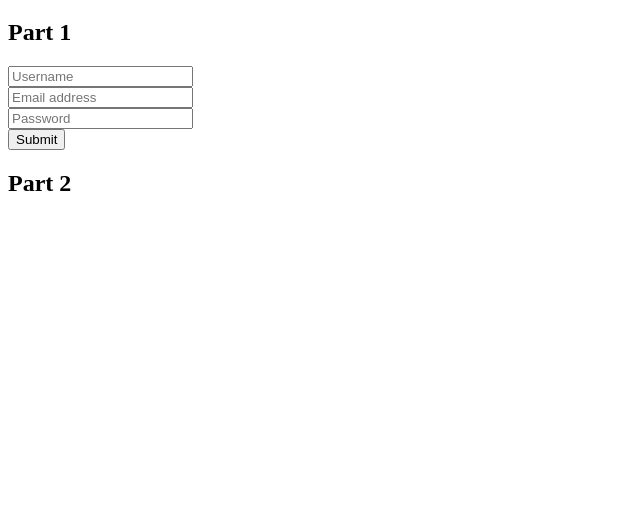
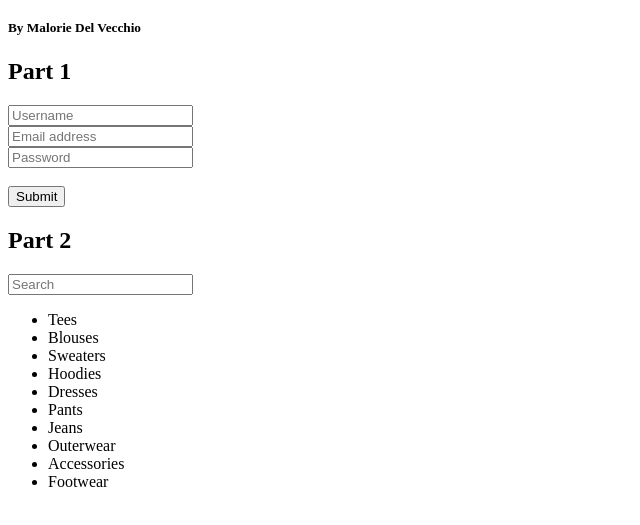
Before and after one commit to maloriedelvecchio/intdevwork, a plain HTML site: page index.html in a window 1280 px wide. Shown: the part 61-586 px from the top of the page, without its empty margins (0-640 px from the left). Drawn offline with Linux system fonts and the light colour scheme.

Commit message:
part 2 done correctly

```diff
--- a/index.html
+++ b/index.html
@@ -4,28 +4,32 @@
     <meta charset="UTF-8">
     <meta http-equiv="X-UA-Compatible" content="IE=edge">
     <meta name="viewport" content="width=device-width, initial-scale=1.0">
-
-    <link rel="stylesheet" href="style.css"></style>
     <title>Lab Numero Tres by Malorie Del Vecchio</title>
 </head>
 <body>
     <h1>Lab Numero Tres</h1>
+    <h5>By Malorie Del Vecchio</h4>
 
     <!--- Part 1 -->
 
+    <div id="container">
         <h2>Part 1</h2>
         <form onsubmit="validateForm()">
             <input type="text" id="username" placeholder="Username"><br>
             <input type="email" id="email" placeholder="Email address"><br>
-        <input type="password" id="password" placeholder="Password"><br>
+            <input type="password" id="password" placeholder="Password"><br><br>
             <input type="submit">
         </form>
+    </div>
 
     <!--- Part 2 -->
 
+    <div id="container">
         <h2>Part 2</h2>
+        <input type="text" placeholder="Search" id="searchInput"><br>
+        <ul id="productList"></ul>
+    </div>
 
     <script src="script.js"></script>
-
 </body>
 </html>
--- a/script.js
+++ b/script.js
@@ -1,3 +1,5 @@
+// PART 1
+
 function validateForm(){
     const username = document.getElementById("username").value;
     const email = document.getElementById("email").value;
@@ -30,3 +32,50 @@ function validateForm(){
     console.log("Form submitted successfully");
     window.alert("BRAVO!!! You can fill out a form properly");
 }
+
+// PART 2
+
+const products = [
+    'Tees',
+    'Blouses',
+    'Sweaters',
+    'Hoodies',
+    'Dresses',
+    'Pants',
+    'Jeans',
+    'Outerwear',
+    'Accessories',
+    'Footwear'
+];
+
+// display
+
+const productList = document.getElementById('productList');
+
+function displayProducts(productList, products) {
+    productList.innerHTML = '';
+
+    for (let i = 0; i < products.length; i++) {
+        const li = document.createElement('li');
+        li.textContent = products[i];
+        productList.appendChild(li);
+    }
+}
+
+displayProducts(productList, products);
+
+// search
+
+const searchInput = document.getElementById('searchInput');
+
+function searchProducts(query, products) {
+    return products.filter(product =>
+        product.toLowerCase().includes(query.toLowerCase())
+    );
+}
+
+searchInput.addEventListener('input', function () {
+    const query = searchInput.value;
+    const filteredProducts = searchProducts(query, products);
+    displayProducts(productList, filteredProducts);
+});
```
Also changed, not shown: style.css (deleted). Lines whose indentation alone changed are shown as unchanged.
